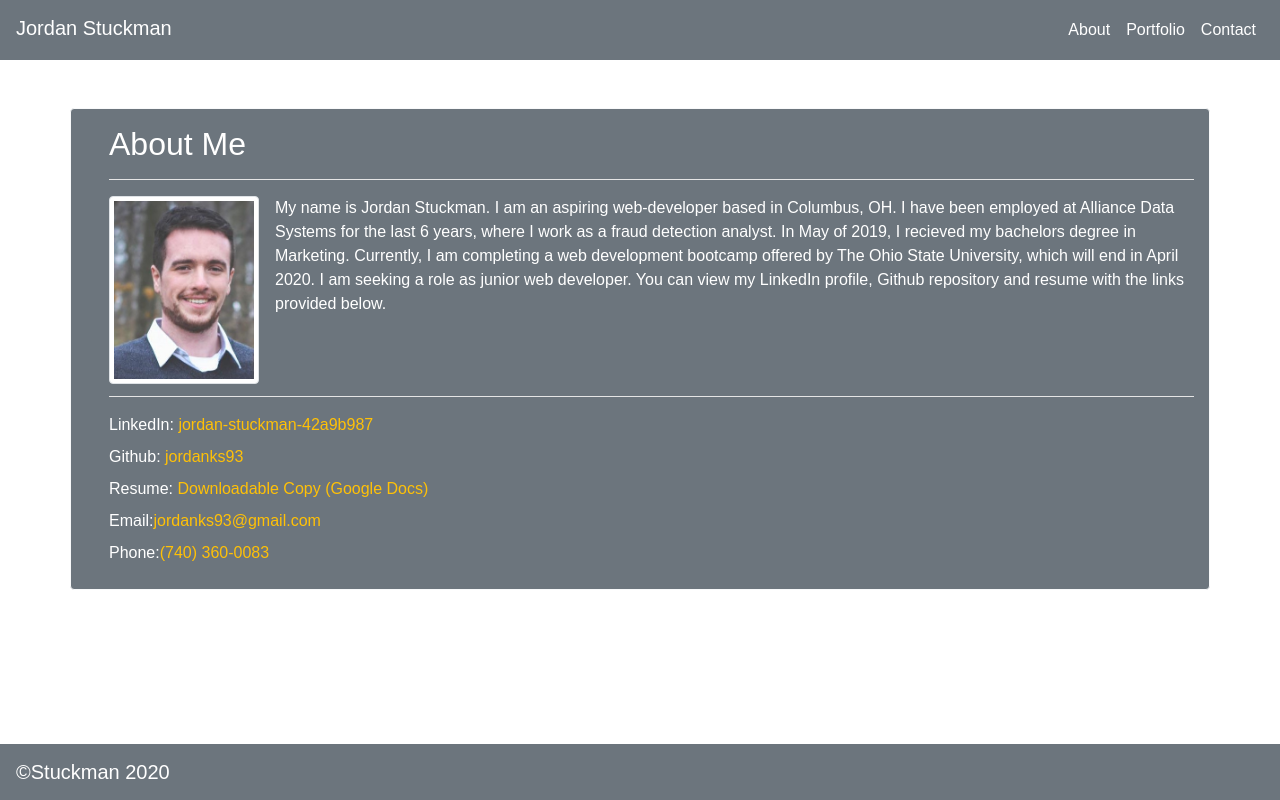
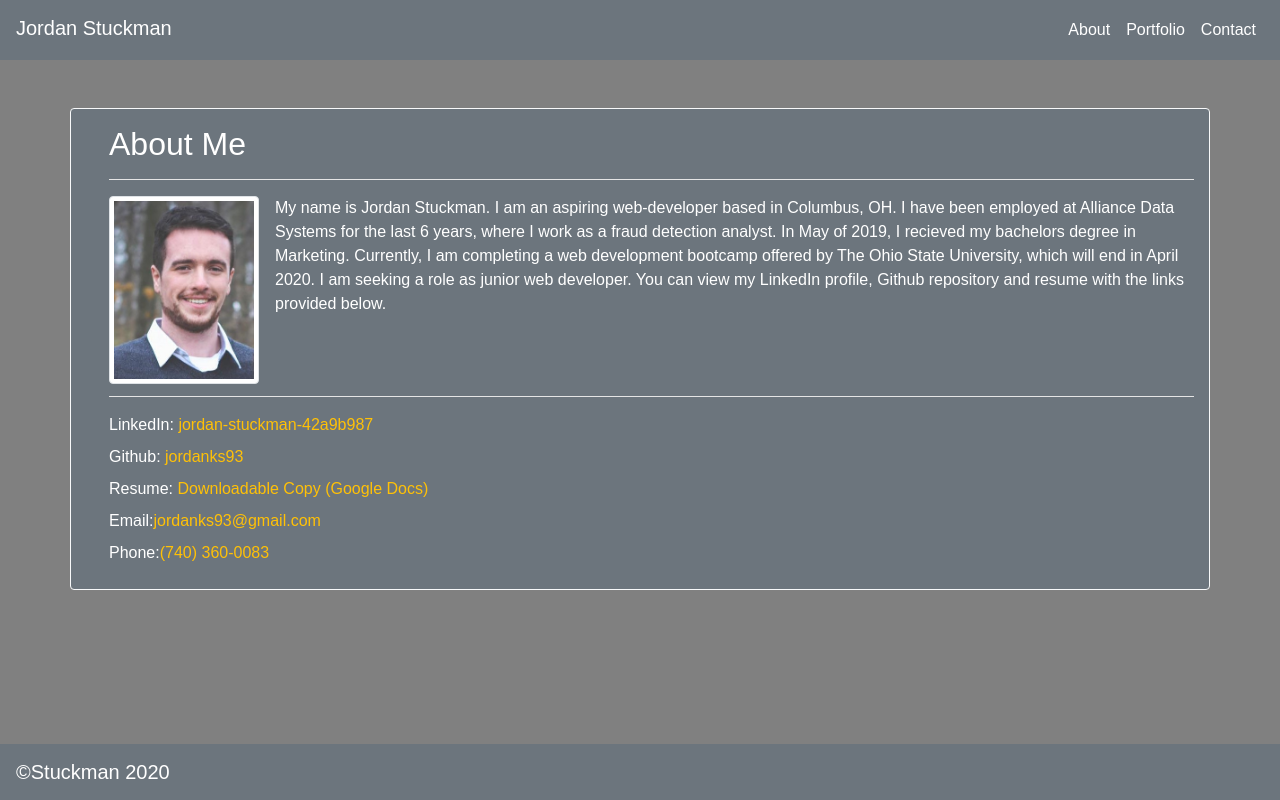
Before and after one commit to jordanks93/React-Portfolio, a React (Create React App) app: page / in a window 1280 px wide. Built offline with nearby package versions, Linux system fonts and the light colour scheme.

Commit message:
updated css

```diff
--- a/src/App.css
+++ b/src/App.css
@@ -1,3 +1,7 @@
+body {
+  background-color: grey;
+}
+
 hr {
   background-color: white;
 }
```
